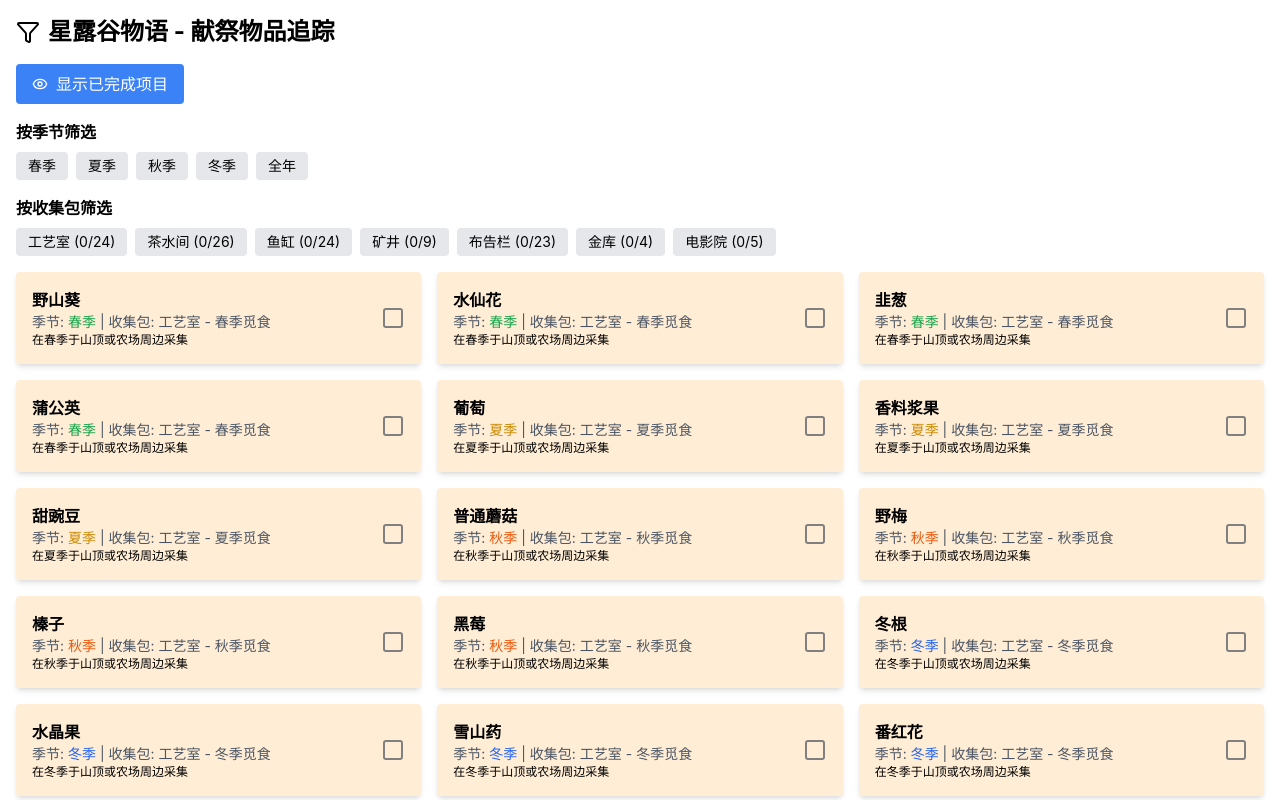
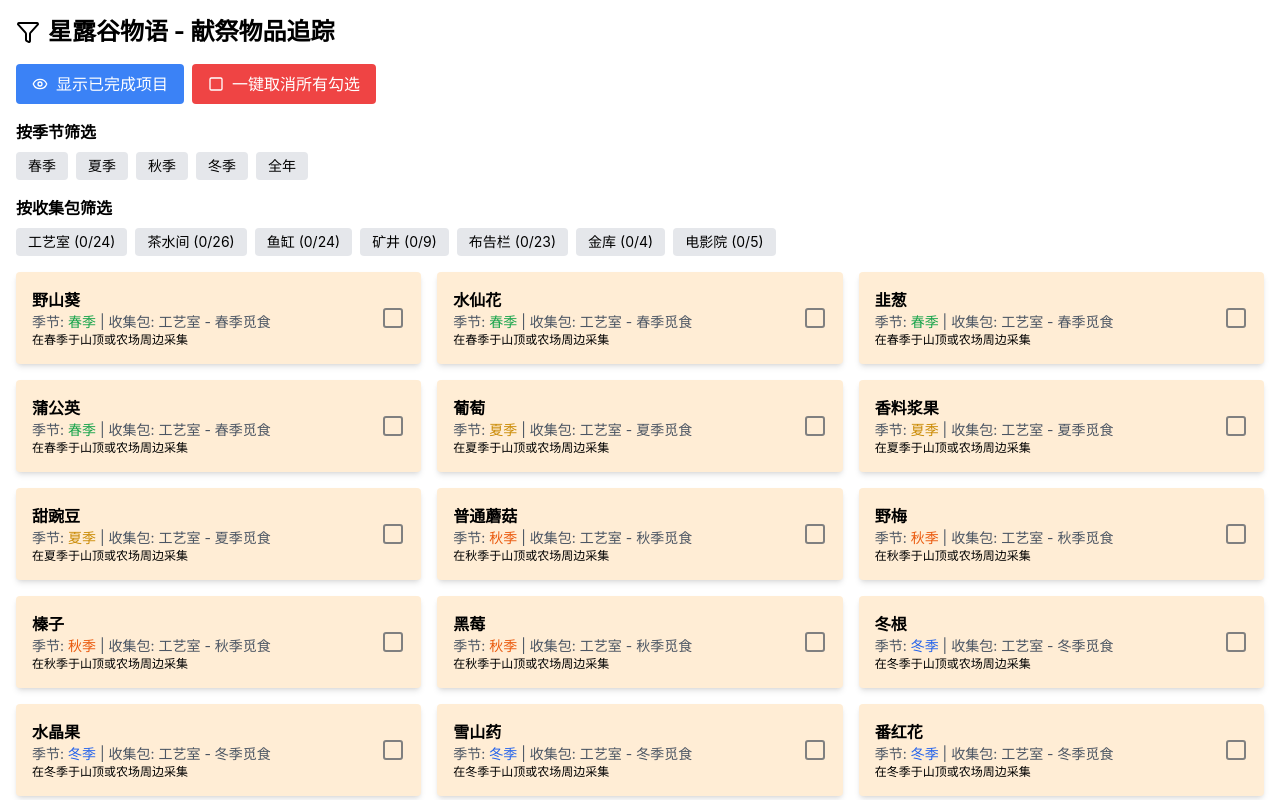
Before and after one commit to XingzhiY/stardew-sacrifice-tracker, a React (Create React App) app: page / in a window 1280 px wide. Shown: the top 800 px of the page. Built offline with nearby package versions, Linux system fonts and the light colour scheme.

Commit message:
cancel all complete items

```diff
--- a/src/SacrificeTracker.tsx
+++ b/src/SacrificeTracker.tsx
@@ -2,11 +2,10 @@ import React, { useState, useEffect } from 'react';
 import { LucideCheckSquare, LucideSquare, LucideFilter, LucideEye, LucideEyeOff } from 'lucide-react';
 import { sacrificeItems } from './data/sacrificeItems.ts';
 import { Helmet } from 'react-helmet'; // ← 新增：引入 react-helmet
+
 export type Season = '春季' | '夏季' | '秋季' | '冬季' | '全年';
 export const rooms = ['工艺室', '茶水间', '鱼缸', '矿井', '布告栏', '金库', '电影院'] as const;
 export type Room = typeof rooms[number];
-
-
 
 export const bundleData = {
   春季觅食: { required: 4 },
@@ -62,7 +61,6 @@ export interface SacrificeItem {
   obtainMethod: string;
 }
 
-// 新增接口定义完成项的标识
 export interface CompletedItem {
   name: string;
   bundle: Bundle;
@@ -80,12 +78,10 @@ const SacrificeTracker: React.FC = () => {
   const [selectedBundle, setSelectedBundle] = useState<Bundle | null>(null);
   const [showCompleted, setShowCompleted] = useState(true);
 
-  // 检查物品是否完成的辅助函数
   const isItemCompleted = (name: string, bundle: Bundle) => {
     return completedItems.some(item => item.name === name && item.bundle === bundle);
   };
 
-  // 计算bundle的完成数量
   const getBundleCompletion = (bundle: Bundle) => {
     const bundleItems = items.filter(item => item.bundle === bundle);
     const completedBundleItems = bundleItems.filter(item =>
@@ -97,7 +93,6 @@ const SacrificeTracker: React.FC = () => {
     };
   };
 
-  // 计算room的完成数量
   const getRoomCompletion = (room: Room) => {
     const roomBundles = communityCenterData[room];
     let totalCompleted = 0;
@@ -112,12 +107,10 @@ const SacrificeTracker: React.FC = () => {
     return { completed: totalCompleted, total: totalRequired };
   };
 
-  // 检查并自动完成bundle
   const autoCompleteBundles = (newCompletedItems: CompletedItem[]) => {
     let finalCompletedItems = [...newCompletedItems];
     let changed = false;
 
-    // 检查每个bundle
     Object.keys(bundleData).forEach(bundle => {
       const bundleItems = items.filter(item => item.bundle === bundle);
       const completedBundleItems = bundleItems.filter(item =>
@@ -127,7 +120,6 @@ const SacrificeTracker: React.FC = () => {
       );
 
       if (completedBundleItems.length >= bundleData[bundle as Bundle].required) {
-        // 自动完成这个bundle的所有物品
         bundleItems.forEach(item => {
           if (!finalCompletedItems.some(completed =>
             completed.name === item.name && completed.bundle === item.bundle
@@ -158,14 +150,17 @@ const SacrificeTracker: React.FC = () => {
       ? completedItems.filter(item => !(item.name === name && item.bundle === bundle))
       : [...completedItems, { name, bundle }];
 
-    // 只在新增完成项目时执行自动完成
     if (!isCompleted) {
       const finalCompletedItems = autoCompleteBundles(newCompletedItems);
       setCompletedItems(finalCompletedItems);
     } else {
-      // 取消完成时直接更新状态
       setCompletedItems(newCompletedItems);
     }
+  };
+
+  // ← 新增函数：一键取消所有勾选
+  const resetAllCompleted = () => {
+    setCompletedItems([]);
   };
 
   const filteredItems = items.filter(item =>
@@ -183,15 +178,6 @@ const SacrificeTracker: React.FC = () => {
     全年: 'text-grey-600',
   };
 
-  // const roomColors = {
-  //   "工艺室": "bg-orange-100",
-  //   "茶水间": "bg-green-100",
-  //   "鱼缸": "bg-blue-100",
-  //   "矿井": "bg-gray-200",
-  //   "布告栏": "bg-yellow-100",
-  //   "金库": "bg-brown-200",
-  //   "电影院": "bg-red-100",
-  // };
   const roomColors = {
     "工艺室": "bg-orange-100",
     "茶水间": "bg-green-100",
@@ -202,7 +188,6 @@ const SacrificeTracker: React.FC = () => {
     // "电影院": "bg-brown-200",
   };
 
-  // 计算总完成率
   const totalCompletedItems = completedItems.length;
   const totalUniqueItems = items.length;
   const completionRate = ((totalCompletedItems / totalUniqueItems) * 100).toFixed(2);
@@ -218,7 +203,7 @@ const SacrificeTracker: React.FC = () => {
         <LucideFilter className="mr-2" /> 星露谷物语 - 献祭物品追踪
       </h1>
 
-      <div className="mb-4">
+      <div className="mb-4 flex space-x-2">
         <button
           className={`flex items-center space-x-2 px-4 py-2 rounded ${showCompleted ? 'bg-blue-500 text-white' : 'bg-gray-200'}`}
           onClick={() => setShowCompleted(!showCompleted)}
@@ -234,6 +219,15 @@ const SacrificeTracker: React.FC = () => {
               <span>隐藏已完成项目</span>
             </>
           )}
+        </button>
+
+        {/* 新增按钮：一键取消所有勾选 */}
+        <button
+          className="flex items-center space-x-2 px-4 py-2 rounded bg-red-500 text-white"
+          onClick={resetAllCompleted}
+        >
+          <LucideSquare className="w-4 h-4" />
+          <span>一键取消所有勾选</span>
         </button>
       </div>
 
@@ -310,7 +304,7 @@ const SacrificeTracker: React.FC = () => {
             key={`${item.name}-${item.bundle}`}
             className={`
               p-4 rounded shadow-md flex items-center justify-between
-              ${roomColors[item.room]}
+              ${roomColors[item.room] ?? 'bg-gray-100'}
               ${isItemCompleted(item.name, item.bundle) ? 'opacity-50' : ''}
             `}
           >
```
